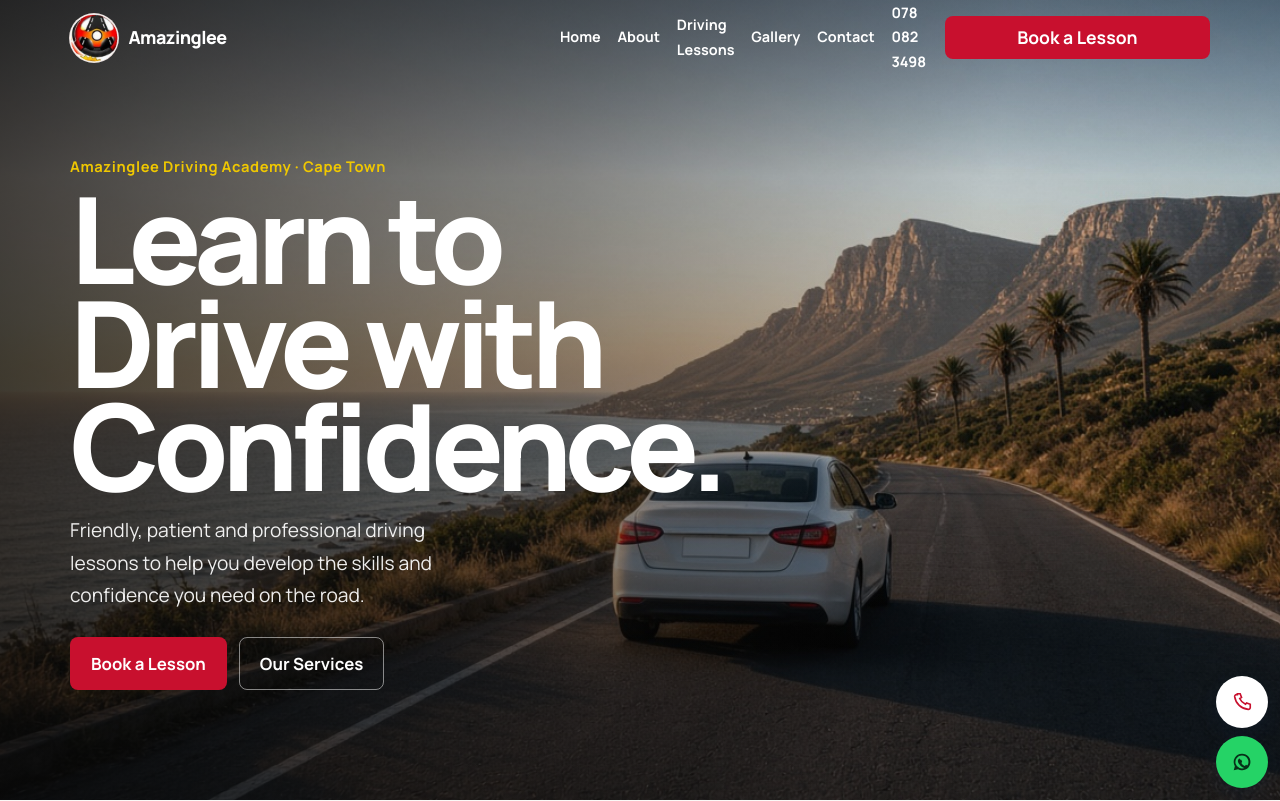
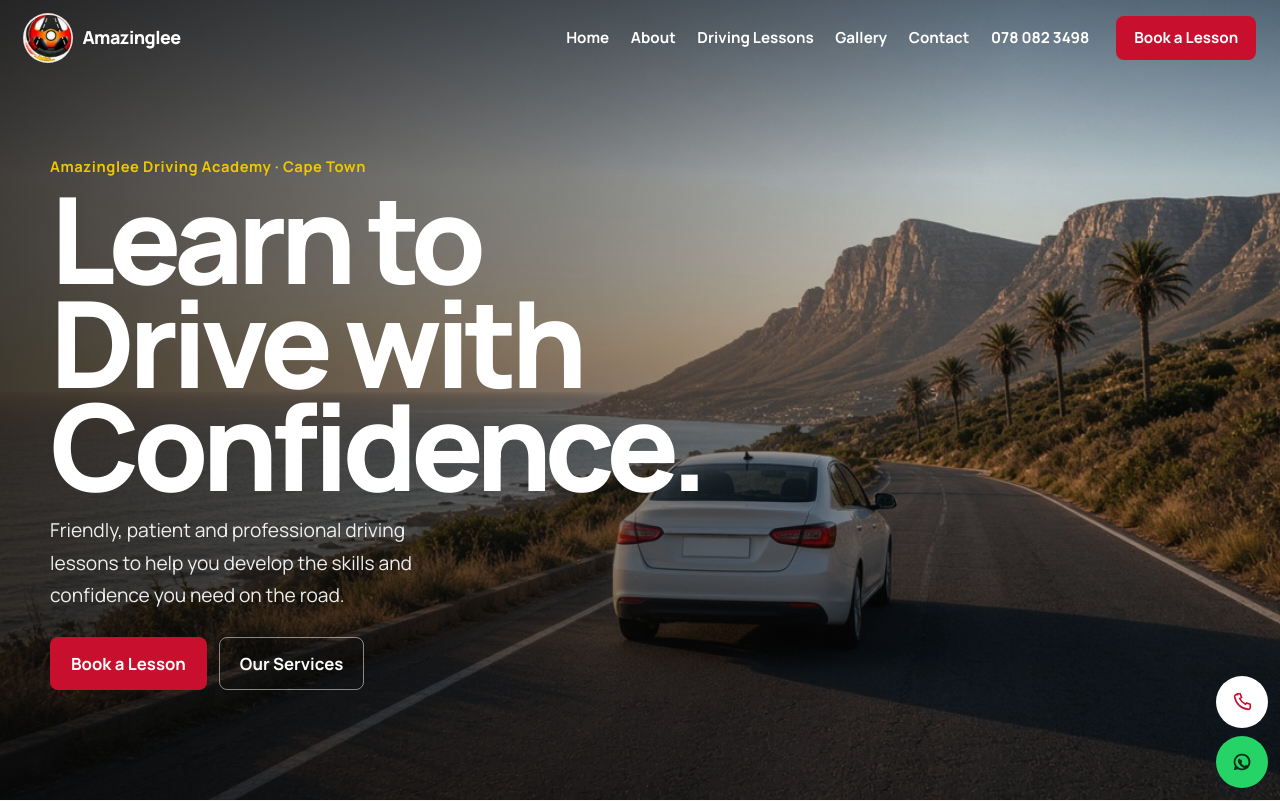
Before and after one commit to Skylink2024/PS-Driving-School, a plain HTML site: page index.html in a window 1280 px wide. Shown: the top 801 px of the page. Drawn offline with Linux system fonts and the light colour scheme.

Commit message:
Keep the laptop header on one clean row.
Stop the booking button from stretching and give each nav label its full width.

Co-authored-by: Cursor <cursoragent@cursor.com>

```diff
--- a/css/styles.css
+++ b/css/styles.css
@@ -17,7 +17,7 @@
   --gold: #f0c800;
   --wa: #25d366;
   --radius: 14px;
-  --wrap: 1140px;
+  --wrap: 1180px;
   --header: 76px;
   --sans: "Manrope", system-ui, sans-serif;
   --head: "Manrope", system-ui, sans-serif;
@@ -249,7 +249,7 @@ body.home.nav-open .burger::after {
   padding: 0.2rem 0.15rem;
 }
 .site-nav a[aria-current="page"] { color: var(--brand); }
-.site-nav .btn {
+.site-nav.is-open .btn {
   margin-top: 1rem;
   justify-content: center;
   border-bottom: 0;
@@ -1066,29 +1066,42 @@ body.nav-open .float-actions { visibility: hidden; }
 
 @media (min-width: 900px) {
   .nav-toggle { display: none; }
+  .header-inner {
+    width: min(1240px, calc(100% - 3rem));
+    flex-wrap: nowrap;
+    gap: 1.5rem;
+  }
   .site-nav {
     display: flex;
     align-items: center;
-    gap: 0.2rem 1.1rem;
+    gap: 0.15rem 1.35rem;
     margin-left: auto;
     position: static;
     background: transparent;
     padding: 0;
     overflow: visible;
     flex-direction: row;
+    flex-wrap: nowrap;
   }
   .site-nav a {
     color: var(--muted);
     font-size: 0.95rem;
     min-height: 44px;
     border-bottom: 0;
+    width: auto;
+    flex: 0 0 auto;
+    min-width: max-content;
+    white-space: nowrap;
+    padding: 0;
   }
   .site-nav a:hover,
   .site-nav a[aria-current="page"] { color: var(--brand); }
   .site-nav .btn {
-    margin: 0 0 0 0.25rem;
-    min-height: 42px;
-    padding: 0.4rem 1rem;
+    width: auto;
+    margin: 0 0 0 0.35rem;
+    min-height: 44px;
+    padding: 0.45rem 1.05rem;
+    font-size: 0.95rem;
     color: #fff;
   }
   .header-phone {
@@ -1101,8 +1114,6 @@ body.nav-open .float-actions { visibility: hidden; }
   }
   .benefits { grid-template-columns: repeat(4, 1fr); }
   .pictures { grid-template-columns: repeat(3, 1fr); }
-  .site-nav { gap: 0.15rem 0.75rem; }
-  .site-nav a { font-size: 0.9rem; }
   .split { grid-template-columns: 1.05fr 0.95fr; gap: 2.2rem; }
   .split.flip { grid-template-columns: 0.95fr 1.05fr; }
   .split.flip .split-copy { order: 2; }
```
